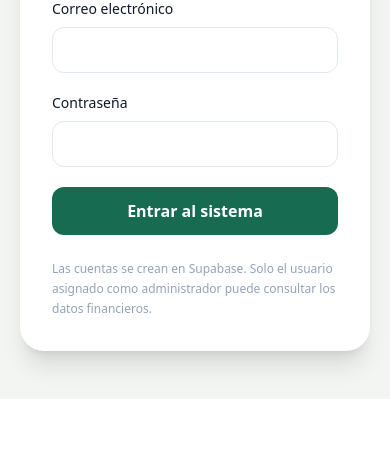
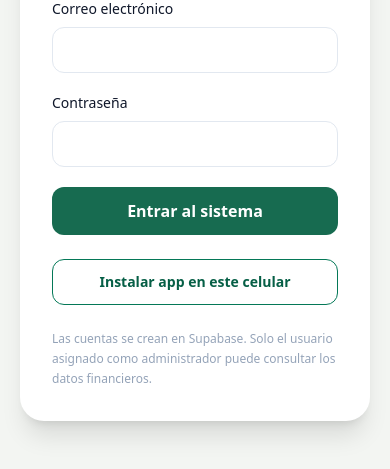
Before and after one commit to juandiego-uix/juandiego-uix-s-Project, a Flask app: page / in a window 390 px wide. Shown: the part 588-1057 px from the top of the page. Before the commit the page ends 987 px from the top, so only its background shows below. Run offline with Flask 3, Linux system fonts and the light colour scheme; parts of the project's set-up code (start-up, migrations or seed data) failed here and were passed over.

Commit message:
Add mobile PWA installation support
Co-authored-by: Copilot <223556219+Copilot@users.noreply.github.com>

```diff
--- /dev/null
+++ b/static/pwa.js
@@ -0,0 +1,63 @@
+(() => {
+  "use strict";
+
+  const installButton = document.getElementById("install-app");
+  const installHelp = document.getElementById("install-help");
+  let installPrompt = null;
+  const isIos = /iPhone|iPad|iPod/i.test(navigator.userAgent)
+    || (navigator.platform === "MacIntel" && navigator.maxTouchPoints > 1);
+  const isStandalone = window.matchMedia("(display-mode: standalone)").matches
+    || navigator.standalone === true;
+
+  function showHelp(message) {
+    if (!installHelp) return;
+    installHelp.textContent = message;
+    installHelp.classList.remove("hidden");
+  }
+
+  if (installButton && isStandalone) {
+    installButton.hidden = true;
+  } else if (installButton) {
+    window.addEventListener("beforeinstallprompt", (event) => {
+      event.preventDefault();
+      installPrompt = event;
+      if (installHelp) installHelp.classList.add("hidden");
+    });
+
+    window.addEventListener("appinstalled", () => {
+      installButton.hidden = true;
+      showHelp("ARANKO FOOD quedó instalada en este dispositivo.");
+    });
+
+    installButton.addEventListener("click", async () => {
+      if (!installPrompt) {
+        showHelp(isIos
+          ? "En iPhone o iPad, abre esta página en Safari, toca Compartir y elige Añadir a pantalla de inicio."
+          : "En Android, abre el menú de tres puntos del navegador y elige Instalar app o Añadir a pantalla principal.");
+        return;
+      }
+
+      const prompt = installPrompt;
+      installPrompt = null;
+      try {
+        const promptResult = await prompt.prompt();
+        const choice = promptResult || await prompt.userChoice;
+        if (choice.outcome === "accepted") {
+          showHelp("Se inició la instalación de ARANKO FOOD.");
+        } else {
+          showHelp("La instalación se canceló. Puedes intentarlo de nuevo desde este botón.");
+        }
+      } catch (error) {
+        console.error("No se pudo abrir el diálogo de instalación.", error);
+        showHelp("No se pudo abrir la instalación. Usa el menú del navegador para añadir la app a la pantalla de inicio.");
+      }
+    });
+  }
+
+  if ("serviceWorker" in navigator) {
+    navigator.serviceWorker.register("/service-worker.js").catch((error) => {
+      console.error("No se pudo registrar el Service Worker.", error);
+      showHelp("No se pudo preparar la app instalable. Comprueba la conexión e inténtalo de nuevo.");
+    });
+  }
+})();
--- a/static/service-worker.js
+++ b/static/service-worker.js
@@ -1,10 +1,14 @@
 "use strict";
-const CACHE = "aranko-shell-v2";
+const CACHE = "aranko-shell-v3";
 const SHELL = [
   "/static/icons/aranko.svg",
+  "/static/icons/aranko-180.png",
+  "/static/icons/aranko-192.png",
+  "/static/icons/aranko-512.png",
   "/static/manifest.json",
   "/static/app.css",
   "/static/app.js",
+  "/static/pwa.js",
   "/static/vendor/jspdf.umd.min.js",
   "/static/vendor/jspdf.plugin.autotable.min.js"
 ];
--- a/templates/login.html
+++ b/templates/login.html
@@ -6,10 +6,14 @@
   <meta name="robots" content="noindex,nofollow">
   <meta name="csrf-token" content="{{ session.get('csrf_token', '') }}">
   <meta name="theme-color" content="#102a24">
+  <meta name="apple-mobile-web-app-capable" content="yes">
+  <meta name="apple-mobile-web-app-title" content="ARANKO FOOD">
   <title>Ingresar | ARANKO FOOD</title>
   <link rel="manifest" href="{{ url_for('static', filename='manifest.json') }}">
   <link rel="icon" href="{{ url_for('static', filename='icons/aranko.svg') }}" type="image/svg+xml">
+  <link rel="apple-touch-icon" href="{{ url_for('static', filename='icons/aranko-180.png') }}">
   <link rel="stylesheet" href="{{ url_for('static', filename='app.css') }}">
+  <script src="{{ url_for('static', filename='pwa.js') }}" defer></script>
 </head>
 <body class="min-h-screen bg-[#f3f5f2] text-slate-900">
   <main class="mx-auto flex min-h-screen max-w-6xl items-center justify-center px-5 py-12">
@@ -44,6 +48,8 @@
           </label>
           <button class="w-full rounded-xl bg-[#176b50] px-4 py-3 font-semibold text-white transition hover:bg-[#12553f] focus:outline-none focus:ring-4 focus:ring-emerald-800/20">Entrar al sistema</button>
         </form>
+        <button id="install-app" type="button" class="mt-6 w-full rounded-xl border border-emerald-700 px-4 py-3 text-sm font-semibold text-emerald-800">Instalar app en este celular</button>
+        <p id="install-help" class="mt-3 hidden text-xs leading-5 text-slate-500" role="status" aria-live="polite"></p>
         <p class="mt-6 text-xs leading-5 text-slate-400">Las cuentas se crean en Supabase. Solo el usuario asignado como administrador puede consultar los datos financieros.</p>
       </div>
     </section>
```
Also changed, not shown: static/app.js (+0 -15 lines), templates/dashboard.html (+6 -1 lines), README.md, static/icons/aranko-180.png (added), static/icons/aranko-192.png (added), static/icons/aranko-512.png (added), static/manifest.json.
